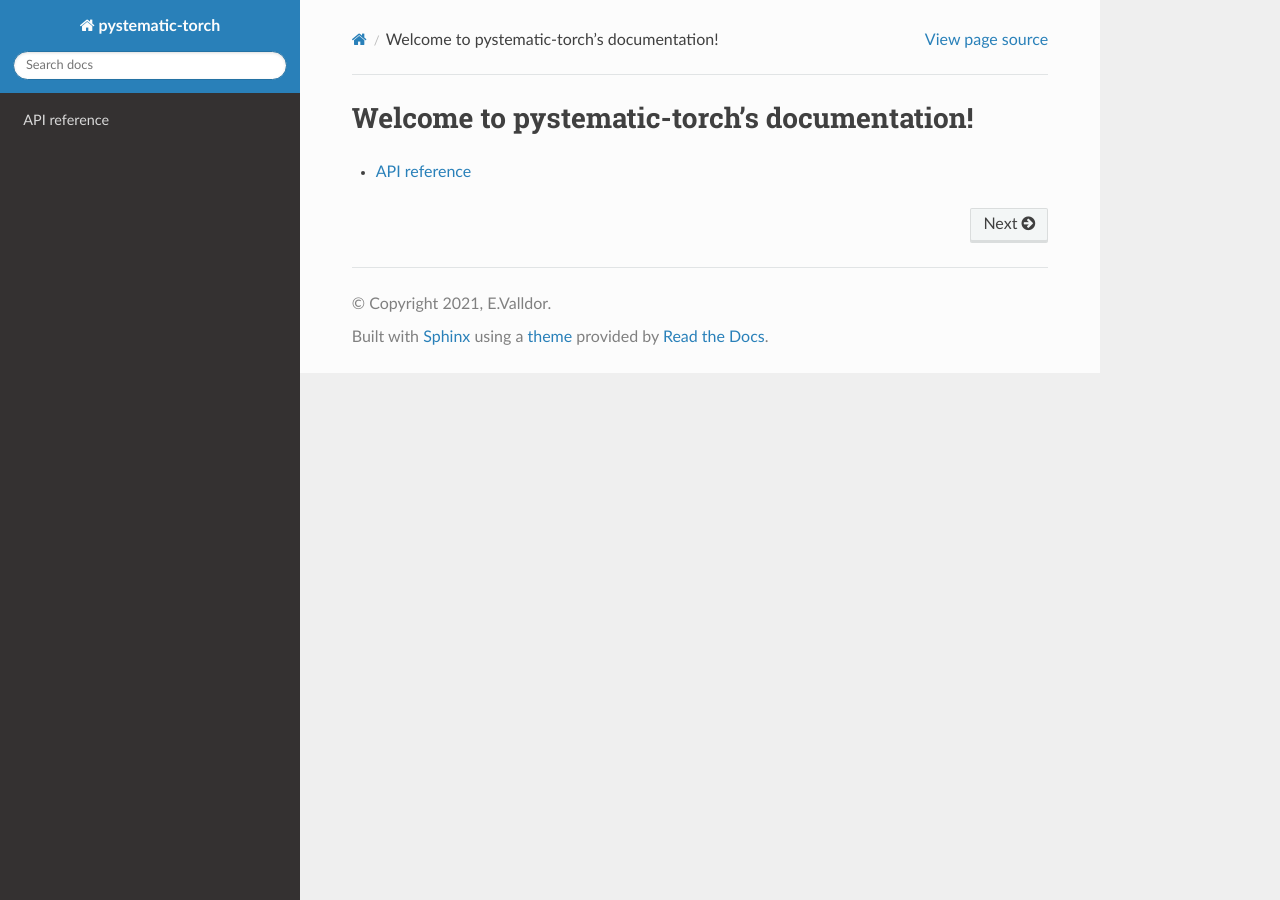
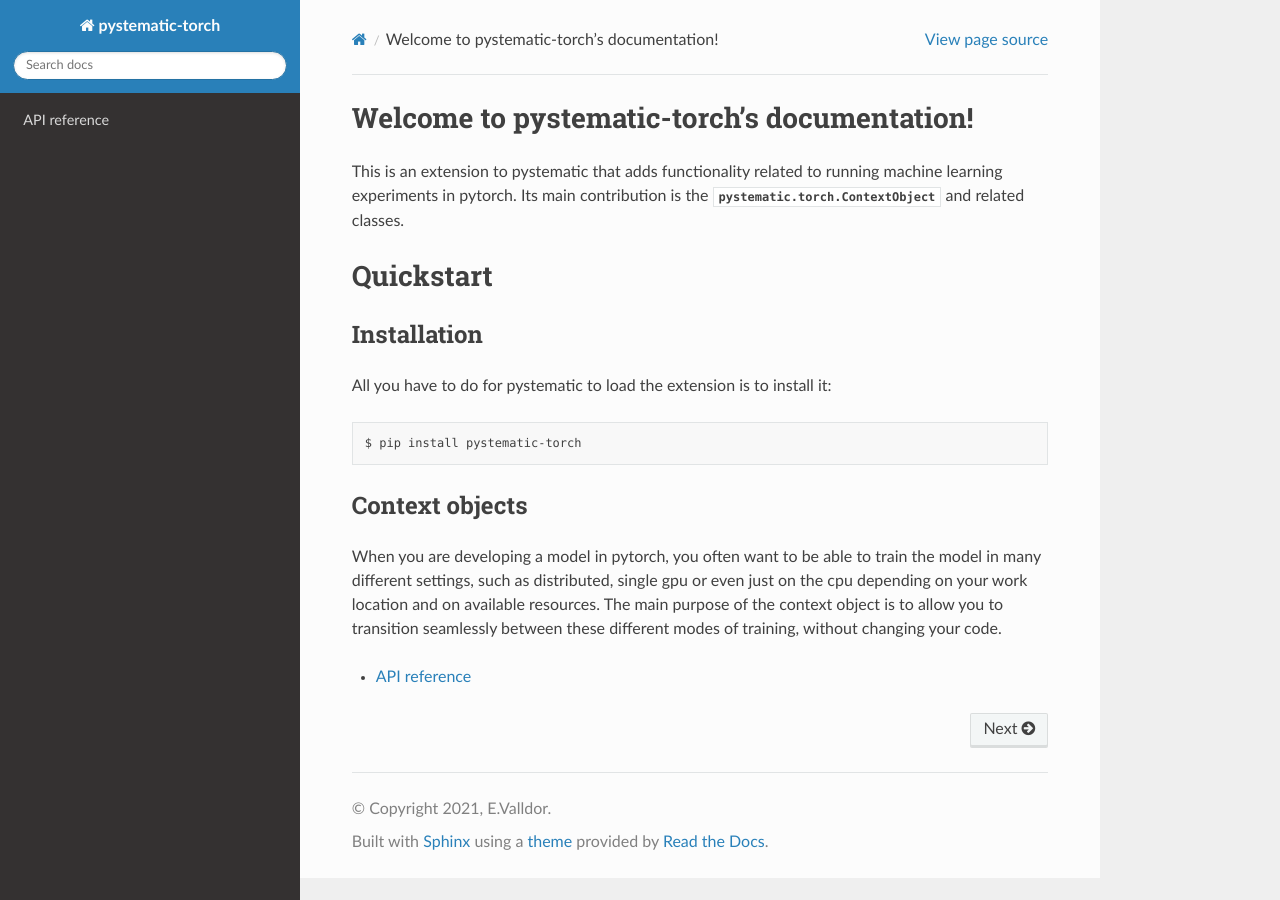
Before and after one commit to evalldor/pystematic-torch, a Sphinx documentation site: the page built from docs/source/index.rst, in a window 1280 px wide. Built offline with Sphinx 7.4.7 and the Read the Docs theme 2.0.0, drawn with Linux system fonts in a browser that asks for light colours.

```diff
--- a/docs/source/apidoc.rst
+++ b/docs/source/apidoc.rst
@@ -54,15 +54,15 @@ point of entry to the state of the entire session (provided that all objects
 are registered with it).
 
 .. autoclass:: pystematic.torch.ContextObject
-    :members: has, cuda, cpu, ddp, state_dict, load_state_dict
+    :members: has, cuda, cpu, ddp, state_dict, load_state_dict, autotransform
     :undoc-members:
 
 .. autoclass:: pystematic.torch.ContextDict
-    :members: items, keys, values, cuda, cpu, ddp, state_dict, load_state_dict
+    :members: items, keys, values, cuda, cpu, ddp, state_dict, load_state_dict, autotransform
     :undoc-members:
 
 .. autoclass:: pystematic.torch.ContextList
-    :members: insert, append, cuda, cpu, ddp, state_dict, load_state_dict
+    :members: insert, append, cuda, cpu, ddp, state_dict, load_state_dict, autotransform
     :undoc-members:
 
 Other
--- a/docs/source/index.rst
+++ b/docs/source/index.rst
@@ -6,6 +6,35 @@
 Welcome to pystematic-torch's documentation!
 ============================================
 
+This is an extension to pystematic that adds functionality related to running
+machine learning experiments in pytorch. Its main contribution is the
+:class:`pystematic.torch.ContextObject` and related classes.
+
+
+Quickstart
+==========
+
+Installation
+------------
+
+All you have to do for pystematic to load the extension is to install it:
+
+.. code-block::
+
+    $ pip install pystematic-torch
+
+
+Context objects
+---------------
+
+When you are developing a model in pytorch, you often want to be able to train
+the model in many different settings, such as distributed, single gpu or even
+just on the cpu depending on your work location and on available resources. The
+main purpose of the context object is to allow you to transition seamlessly
+between these different modes of training, without changing your code.
+
+
+
 .. toctree::
    :maxdepth: 1
 
--- a/pyproject.toml
+++ b/pyproject.toml
@@ -1,6 +1,6 @@
 [tool.poetry]
 name = "pystematic-torch"
-version = "0.1.0"
+version = "0.1.1"
 description = "Pystematic plugin for running pytorch experiments."
 repository = "https://github.com/evalldor/pystematic-torch"
 documentation = ""
@@ -24,7 +24,7 @@ numpy = "^1.21.1"
 torch = "^1.9.0"
 torchvision = "^0.10.0"
 matplotlib = "^3.4.3"
-pystematic = "^0.9.0"
+pystematic = "^1.0.0"
 
 [tool.poetry.dev-dependencies]
 pytest = "^5.2"
--- a/pystematic_torch/__init__.py
+++ b/pystematic_torch/__init__.py
@@ -1,3 +1,3 @@
-__version__ = '0.1.0'
+__version__ = '0.1.1'
 
 from .torch_plugin import TorchPlugin
```
Also changed, not shown: README.rst (+30 -3 lines), 2 other files.
